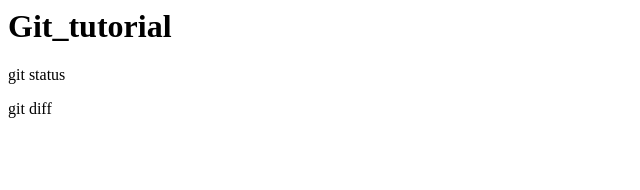
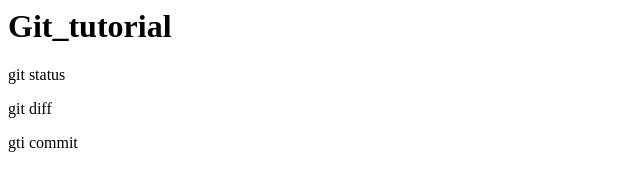
Before and after one commit to 6000all/git_tutorial, a plain HTML site: page index.html in a window 1280 px wide. Shown: the full height of the page, 0-640 px from the left. Drawn offline with Linux system fonts and the light colour scheme.

Commit message:
git commit amend

```diff
--- a/index.html
+++ b/index.html
@@ -1,3 +1,4 @@
 <h1>Git_tutorial</h1>
 <p>git status</p>
 <p>git diff</p>
+<p>gti commit</p>
```
